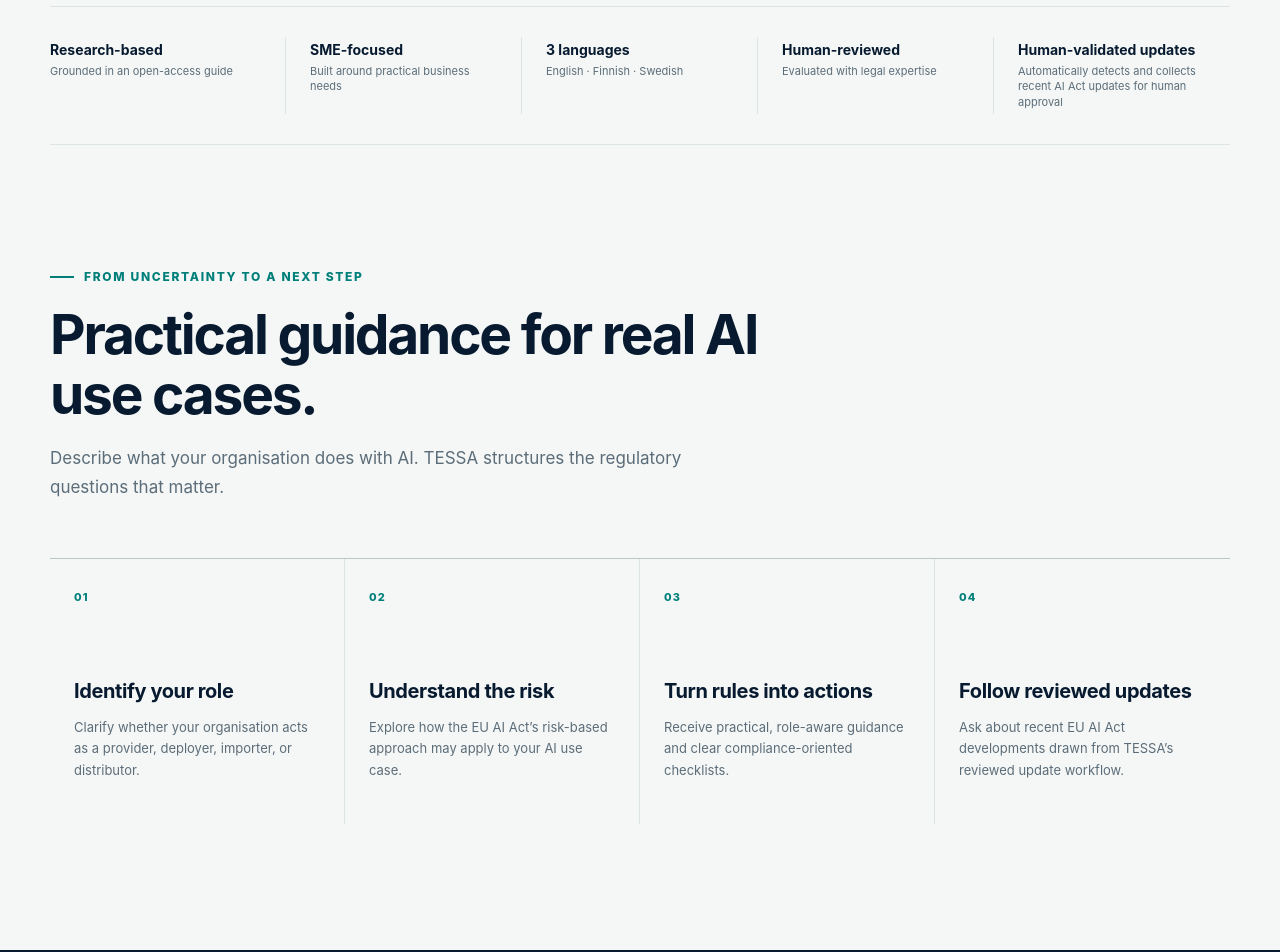
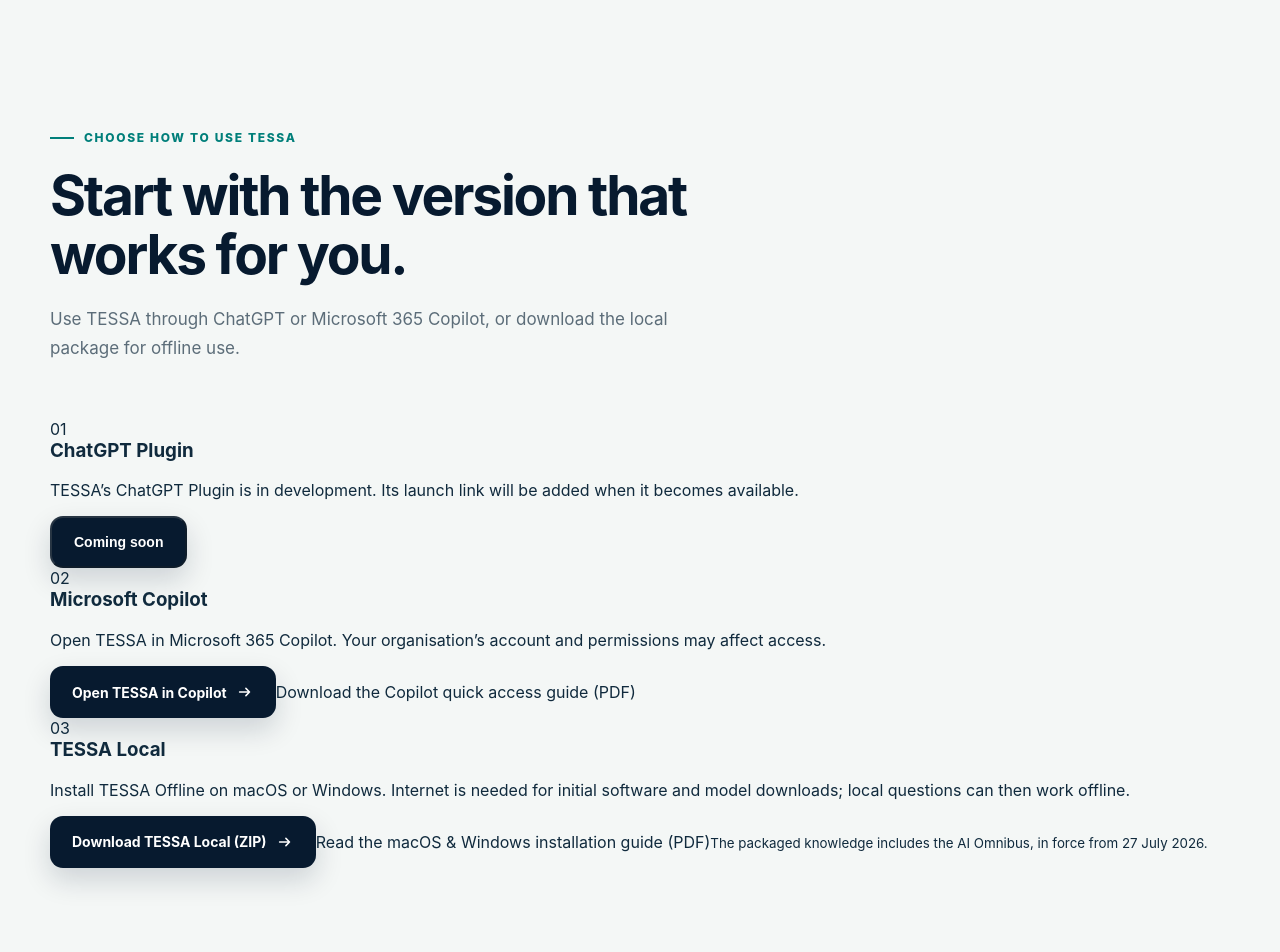
Before and after one commit to GPT-Laboratory/gent-tessa, a React (Vite) app: page / in a window 1280 px wide. Shown: the part 760-1712 px from the top of the page. Built offline with nearby package versions, Linux system fonts and the light colour scheme.

Commit message:
Update App.jsx
add copilot and local version

```diff
--- a/src/App.jsx
+++ b/src/App.jsx
@@ -73,14 +73,14 @@ export default function App() {
             risks, and practical next steps—without requiring specialised legal expertise.
           </p>
           <div className="hero-actions">
-            <a className="button button-primary" href={tessaUrl} target="_blank" rel="noreferrer">
+            <a className="button button-primary" href="#start">
               Start with TESSA <ArrowIcon />
             </a>
             <a className="button button-secondary" href={bookUrl} target="_blank" rel="noreferrer">
               Read the open-access guide <ExternalIcon />
             </a>
           </div>
-          <p className="helper">Available through ChatGPT · Educational guidance, not legal advice</p>
+          <p className="helper">Choose your TESSA version · Educational guidance, not legal advice</p>
         </div>
 
         <div className="hero-visual" aria-label="Example TESSA guidance flow">
@@ -106,6 +106,39 @@ export default function App() {
           </div>
           <div className="visual-note note-one">Clear language</div>
           <div className="visual-note note-two">Role-aware</div>
+        </div>
+      </section>
+
+
+
+      <section className="section launch-section" id="start" aria-labelledby="launch-title">
+        <div className="section-heading">
+          <p className="eyebrow"><span /> Choose how to use TESSA</p>
+          <h2 id="launch-title">Start with the version that works for you.</h2>
+          <p>Use TESSA through ChatGPT or Microsoft 365 Copilot, or download the local package for offline use.</p>
+        </div>
+        <div className="launch-grid">
+          <article className="launch-card">
+            <span className="launch-index">01</span>
+            <h3>ChatGPT Plugin</h3>
+            <p>TESSA’s ChatGPT Plugin is in development. Its launch link will be added when it becomes available.</p>
+            <button className="button button-primary plugin-coming-soon" type="button" disabled>Coming soon</button>
+          </article>
+          <article className="launch-card">
+            <span className="launch-index">02</span>
+            <h3>Microsoft Copilot</h3>
+            <p>Open TESSA in Microsoft 365 Copilot. Your organisation’s account and permissions may affect access.</p>
+            <a className="button button-primary" href="https://m365.cloud.microsoft/chat/agent/T_37a08ea3-5900-aa87-1d44-cfc7fc5261ba.8cddaab9-1333-4638-ac76-6fdb2c90491e.gpt.862545e3-918f-485a-8590-0dfcdb519839" target="_blank" rel="noreferrer">Open TESSA in Copilot <ArrowIcon /></a>
+            <a className="download-link" href="/downloads/TESSA_Copilot_Quick_Access_Guide.pdf" target="_blank" rel="noreferrer">Download the Copilot quick access guide (PDF)</a>
+          </article>
+          <article className="launch-card">
+            <span className="launch-index">03</span>
+            <h3>TESSA Local</h3>
+            <p>Install TESSA Offline on macOS or Windows. Internet is needed for initial software and model downloads; local questions can then work offline.</p>
+            <a className="button button-primary" href="/downloads/TESSA-Offline-Setup.zip" download>Download TESSA Local (ZIP) <ArrowIcon /></a>
+            <a className="download-link" href="/downloads/TESSA_Offline_Installation_Guide_macOS_Windows_v1.2.pdf" target="_blank" rel="noreferrer">Read the macOS &amp; Windows installation guide (PDF)</a>
+            <small className="launch-note">The packaged knowledge includes the AI Omnibus, in force from 27 July 2026.</small>
+          </article>
         </div>
       </section>
 
@@ -164,10 +197,10 @@ export default function App() {
           </a>
         </div>
         <div className="evidence-panel">
-          <div className="metric metric-primary"><strong>90%</strong><span>TESSA governance alignment (LLM-assisted preliminary assessment) </span></div>
+          <div className="metric metric-primary"><strong>91%</strong><span>TESSA GOVERNANCE ALIGNMENT (LLM-ASSISTED PRELIMINARY ASSESSMENT)</span></div>
           <div className="metric"><strong>100</strong><span>benchmark scenarios</span></div>
           <div className="metric"><strong>3×</strong><span>consistency runs</span></div>
-          <p className="evidence-note">Results reflect the lawyer-validated assessment used in the TESSA research evaluation.</p>
+          <p className="evidence-note">The 91% score reflects the preliminary LLM-assisted assessment. Separate lawyer validation found 71% governance alignment.</p>
         </div>
       </section>
 
```
